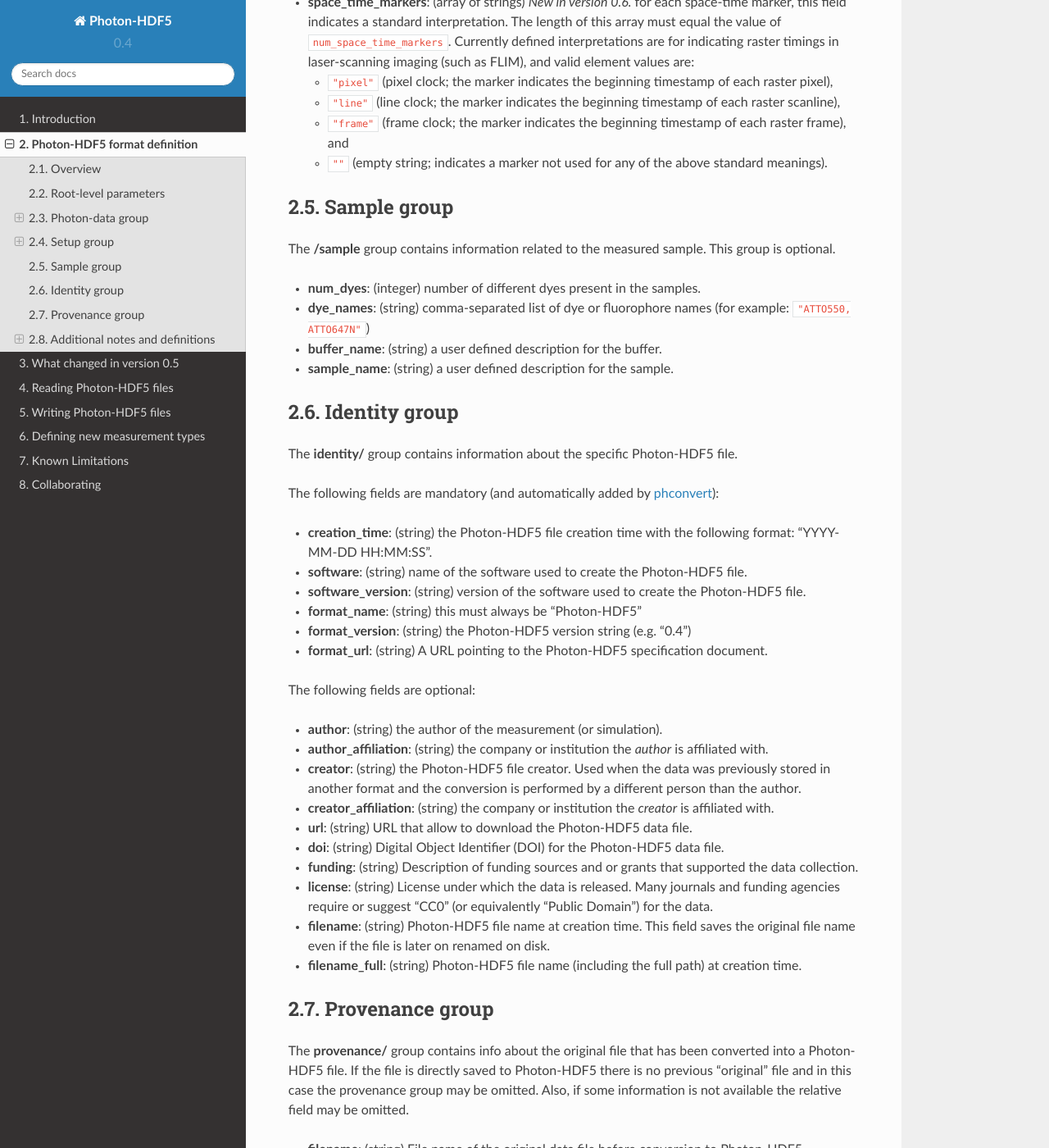
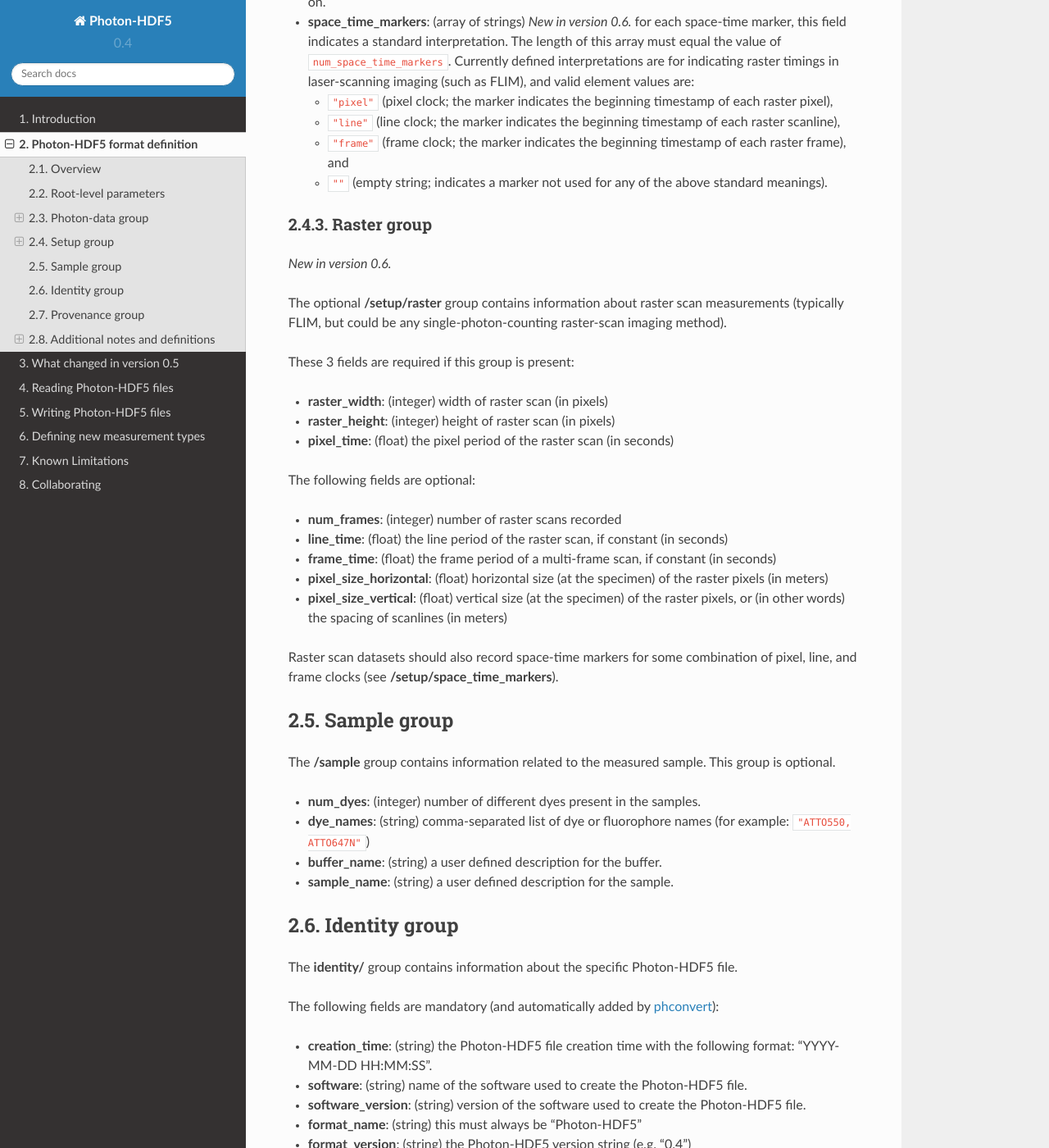
Before and after one commit to Photon-HDF5/photon-hdf5, a Sphinx documentation site: the page built from docs/phdata.rst, in a window 1280 px wide and 1400 px high, scrolled down 8822 px. Shown: the whole window at 82% size. Built offline with Sphinx 7.4.7 and the Read the Docs theme 2.0.0, drawn with Linux system fonts in a browser that asks for light colours.

Commit message:
Add support for raster scans (LSM, FLIM)

```diff
--- a/docs/phdata.rst
+++ b/docs/phdata.rst
@@ -430,6 +430,38 @@ The following fields can be used to indicate the meaning of space-time markers.
   - ``""`` (empty string; indicates a marker not used for any of the above
     standard meanings).
 
+.. _raster_group:
+
+Raster group
+^^^^^^^^^^^^
+
+*New in version 0.6.*
+
+The optional **/setup/raster** group contains information about raster scan
+measurements (typically FLIM, but could be any single-photon-counting
+raster-scan imaging method).
+
+These 3 fields are required if this group is present:
+
+- **raster_width**: (integer) width of raster scan (in pixels)
+- **raster_height**: (integer) height of raster scan (in pixels)
+- **pixel_time**: (float) the pixel period of the raster scan (in seconds)
+
+The following fields are optional:
+
+- **num_frames**: (integer) number of raster scans recorded
+- **line_time**: (float) the line period of the raster scan, if constant (in
+  seconds)
+- **frame_time**: (float) the frame period of a multi-frame scan, if constant
+  (in seconds)
+- **pixel_size_horizontal**: (float) horizontal size (at the specimen) of the
+  raster pixels (in meters)
+- **pixel_size_vertical**: (float) vertical size (at the specimen) of the raster
+  pixels, or (in other words) the spacing of scanlines (in meters)
+
+Raster scan datasets should also record space-time markers for some combination
+of pixel, line, and frame clocks (see **/setup/space_time_markers**).
+
 .. _sample_group:
 
 Sample group
```
